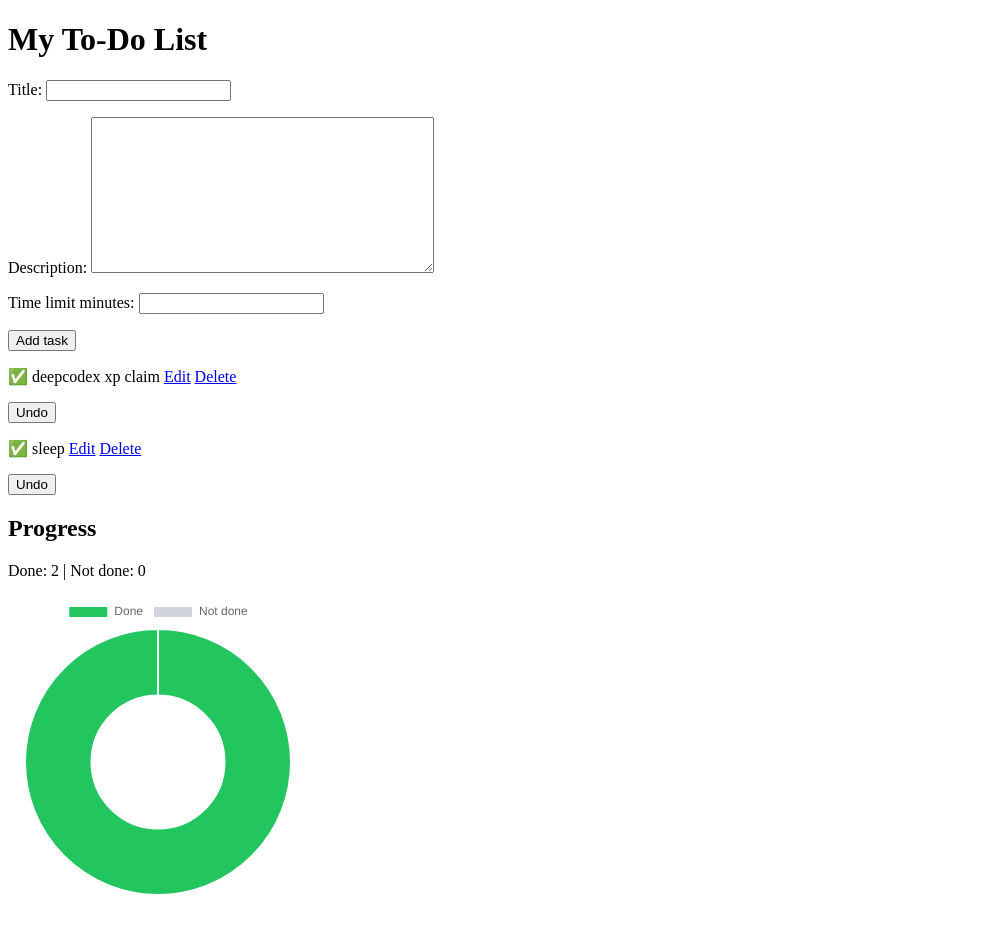
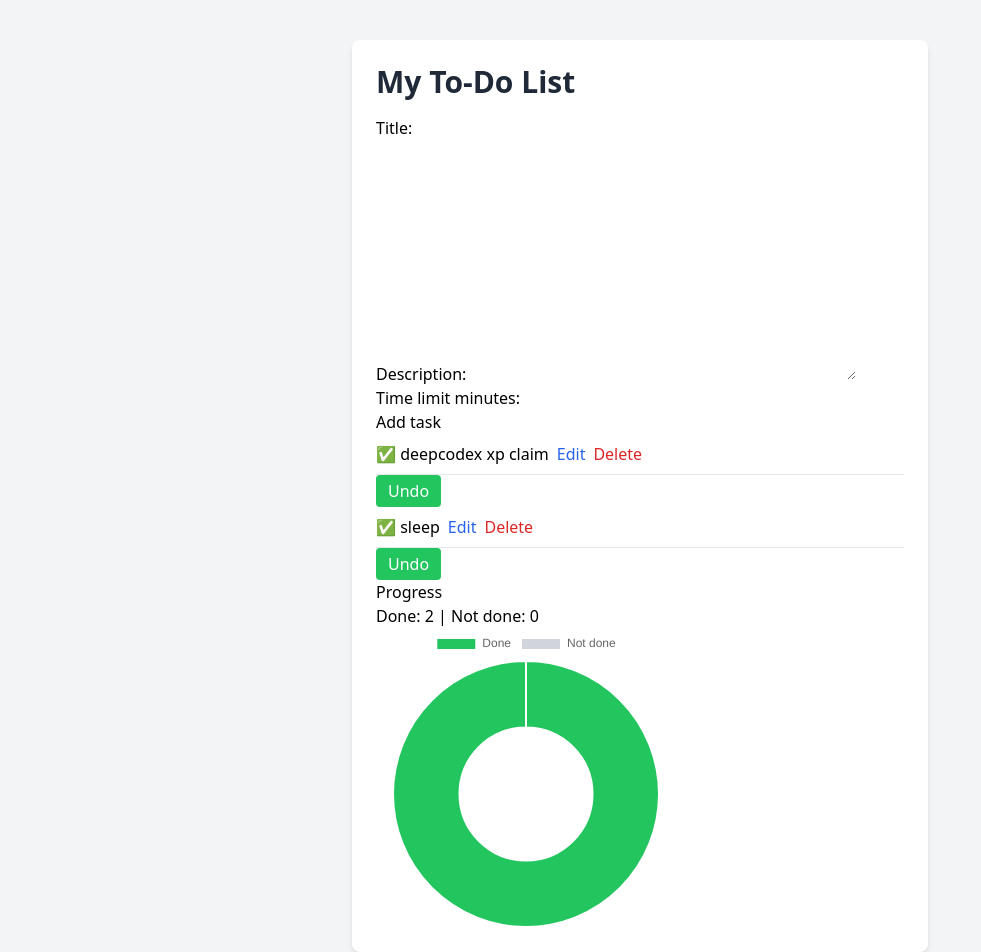
Before and after one commit to aswinappu35810-boop/to-do-list, a Django app: page / in a window 1280 px wide. Shown: the whole page, without its empty margins (0-981 px from the left). Before the commit the page ends 894 px from the top, so only its background shows below. Run offline with Django 5.2, Linux system fonts and the light colour scheme; data comes from the database, SQL or seed files in the repository; some libraries are stand-ins or nearby versions.

Commit message:
css added

```diff
--- a/todoproject/tasks/templates/tasks/task_list.html
+++ b/todoproject/tasks/templates/tasks/task_list.html
@@ -2,9 +2,12 @@
 <html>
 <head>
     <title>My To-Do List</title>
+    <meta name="viewport" content="width=device-width, initial-scale=1.0">
+    <script src="https://cdn.tailwindcss.com"></script>
 </head>
-<body>
-    <h1>My To-Do List</h1>
+<body class="bg-gray-100 min-h-screen">
+    <div class="max-w-xl mx-auto mt-10 bg-white shadow-md rounded-lg p-6">
+        <h1 class="text-3xl font-bold text-gray-800 mb-4">My To-Do List</h1>
     <form method="post">
         {% csrf_token %}
         {{ form.as_p }}
@@ -12,15 +15,15 @@
     </form>
 
     {% for task in tasks %}
-        <p>
+        <p class="flex flex-wrap items-center gap-2 py-2 border-b">
             {% if task.is_completed %}✅{% else %}⬜{% endif %}
             {{ task.title }}
-            <a href="{% url 'task_edit' task.pk %}">Edit</a>
-            <a href="{% url 'task_delete' task.pk %}">Delete</a>
+            <a href="{% url 'task_edit' task.pk %}" class="text-blue-600 hover:underline">Edit</a>
+            <a href="{% url 'task_delete' task.pk %}" class="text-red-600 hover:underline">Delete</a>
         </p>
         <form method="post" action="{% url 'task_toggle' task.pk %}" style="display:inline;">
             {% csrf_token %}
-            <button type="submit">
+            <button type="submit" class="bg-green-500 hover:bg-green-600 text-white px-3 py-1 rounded">
                 {% if task.is_completed %}Undo{% else %}Done{% endif %}
             </button>
         </form>
@@ -28,7 +31,7 @@
             <span class="timer" data-seconds="{{ task.time_limit_minutes }}" data-id="{{ task.pk }}">
                 {{ task.time_limit_minutes }}:00
             </span>
-            <button type="button" onclick="startTimer(this)">Start timer</button>
+            <button type="button" onclick="startTimer(this)" class="bg-blue-500 hover:bg-blue-600 text-white px-3 py-1 rounded">Start timer</button>
         {% endif %}
 
     {% empty %}
@@ -39,7 +42,7 @@
     <div style="width: 300px;">
         <canvas id="progressChart"></canvas>
     </div>
-
+    </div>
     <script src="https://cdn.jsdelivr.net/npm/chart.js"></script>
     <script>
         const ctx = document.getElementById('progressChart');
```
